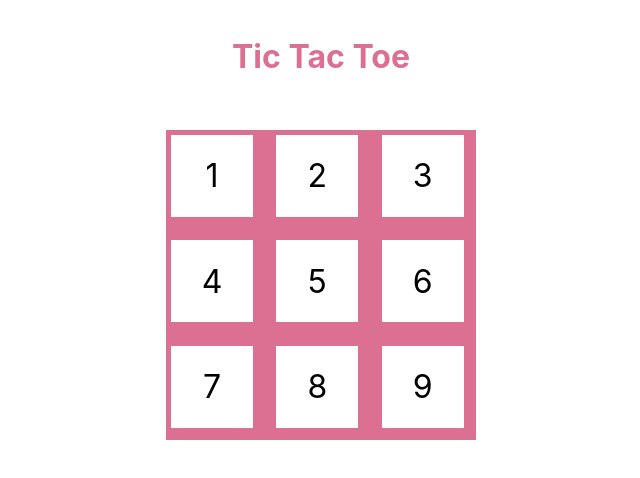
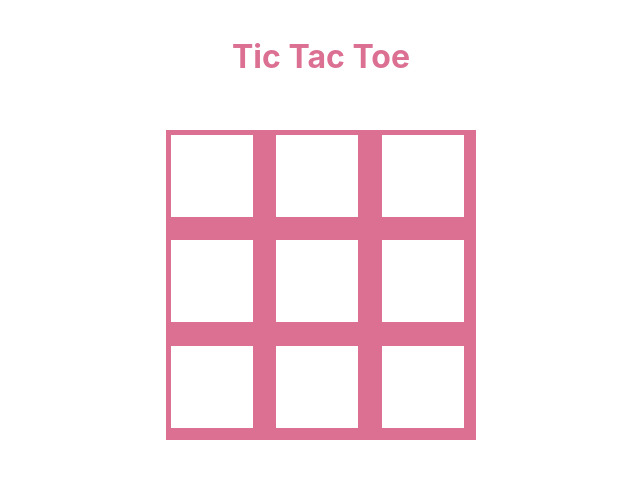
Before and after one commit to mchlol/tictactoe, a plain HTML site: page index.html in a window 1280 px wide. Shown: the whole page, without its empty margins (319-959 px from the left). Drawn offline with Linux system fonts and the light colour scheme.

```diff
--- a/index.html
+++ b/index.html
@@ -16,15 +16,15 @@
 
     <main>
         <div class="game-board">
-            <div class="cell">1</div>
-            <div class="cell">2</div>
-            <div class="cell">3</div>
-            <div class="cell">4</div>
-            <div class="cell">5</div>
-            <div class="cell">6</div>
-            <div class="cell">7</div>
-            <div class="cell">8</div>
-            <div class="cell">9</div>
+            <div class="cell" id="cell0"></div>
+            <div class="cell" id="cell1"></div>
+            <div class="cell" id="cell2"></div>
+            <div class="cell" id="cell3"></div>
+            <div class="cell" id="cell4"></div>
+            <div class="cell" id="cell5"></div>
+            <div class="cell" id="cell6"></div>
+            <div class="cell" id="cell7"></div>
+            <div class="cell" id="cell8"></div>
         </div>
     </main>
 
```
